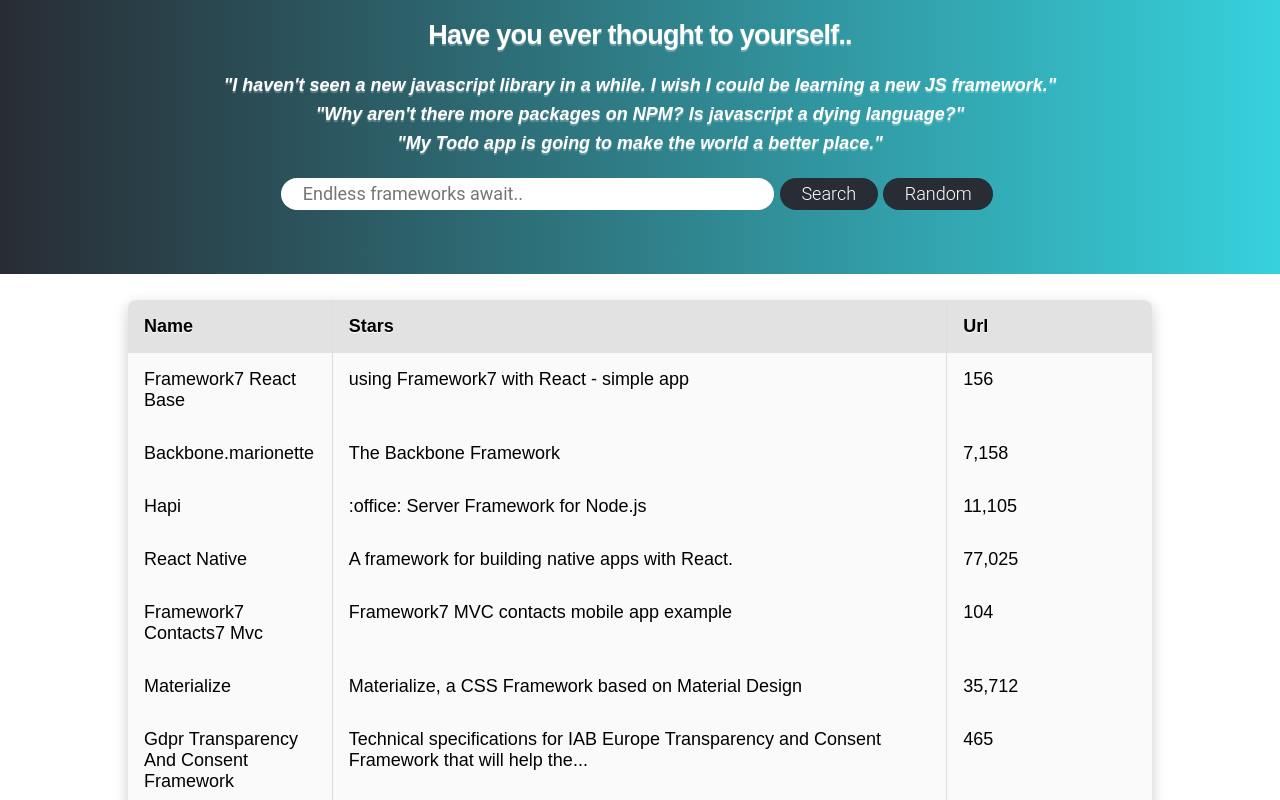
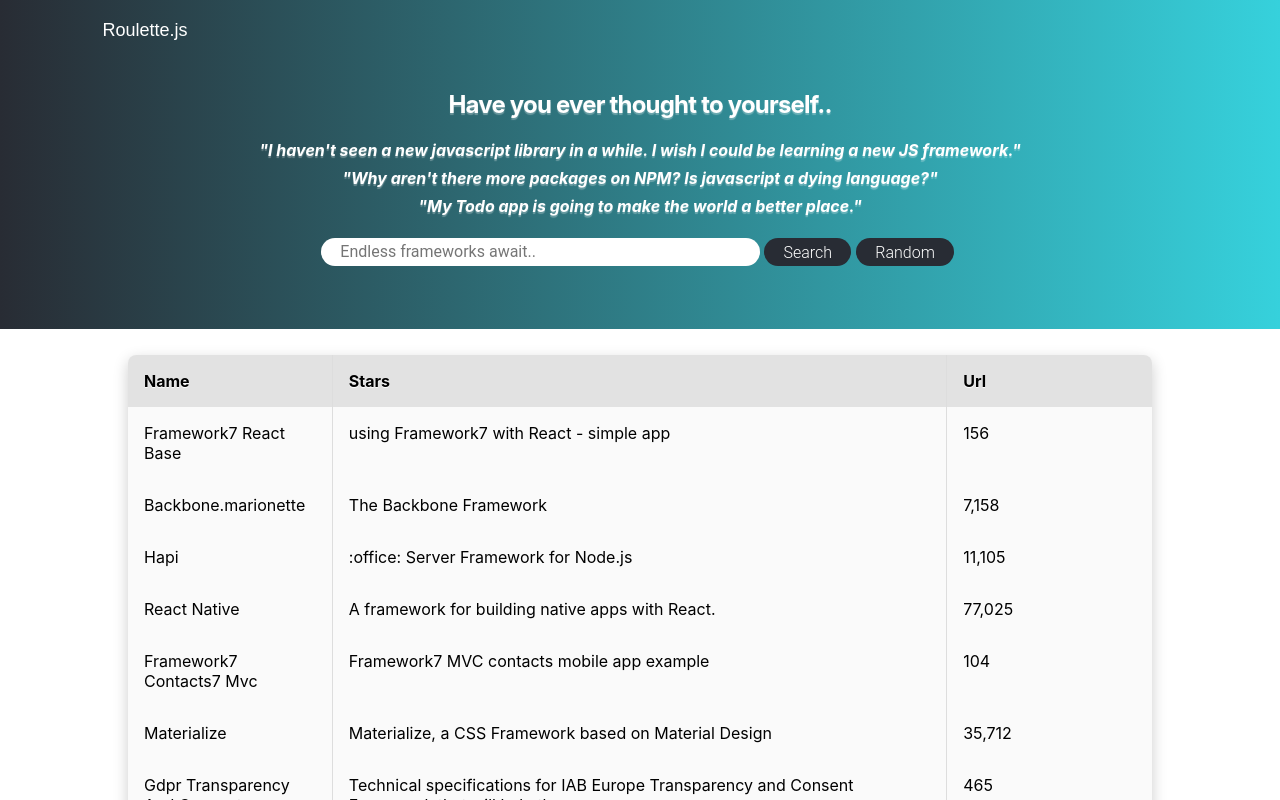
Before and after one commit to cnnrrss/roulettejs, a React (Create React App) app: page / in a window 1280 px wide. Shown: the top 800 px of the page. Built offline with nearby package versions, Linux system fonts and the light colour scheme.

Commit message:
chore: clean up component files

```diff
--- a/src/App.scss
+++ b/src/App.scss
@@ -1,10 +1,19 @@
-.App {
+.App .App-nav {
   font-family: sans-serif;
   font-size: 18px;
 
   @media screen and (max-width: 1000px) {
     // padding: 2vh;
   }
+}
+
+.App-nav {
+  text-align: left;
+  height: 70px;
+  padding-left: 8%;
+  margin: auto;
+  display: block;
+  color: #FFF;
 }
 
 h2 {
--- a/src/App.tsx
+++ b/src/App.tsx
@@ -1,6 +1,4 @@
 import React, { Component } from 'react';
-// import logo from './logo.svg';
-import logo from './logo.png';
 import { Form } from './components/Form';
 import { RepoTable } from './components/RepoTable';
 import './App.scss';
@@ -10,9 +8,9 @@
   render() {
     return (
       <div className="App">
-        {/* <div className="App-nav">
-        </div> */}
         <div className="App-header">
+          <div className="App-nav"> Roulette.js </div>
+
           <h2>Have you ever thought to yourself..</h2>
           <h4>
             <div>"I haven't seen a new javascript library in a while. I wish I could be learning a new JS framework."</div>
--- a/src/components/Form.tsx
+++ b/src/components/Form.tsx
@@ -1,12 +1,10 @@
 import React, { Component } from 'react';
 import { Input } from './Input';
 import { Button } from './Button';
-// import { RepoTable } from "./RepoTable";
 
 export class Form extends Component {
 
     submitForm = () => {
-        const endpoint = ``
     }
 
     render() {
--- a/src/components/RepoTable.tsx
+++ b/src/components/RepoTable.tsx
@@ -1,9 +1,8 @@
-import React, { Component, CSSProperties } from 'react';
+import React, { Component } from 'react';
 import { RepositoryEntity } from "../model/repository";
 import { RepoTableRow } from "./RepoTableRow";
+import { RepoTableHeader } from './RepoTableHeader';
 import { repositoryAPI } from '../api/repository';
-import { RepoTableHeader } from './RepoTableHeader';
-// import { RepoTableHeader } from "./RepoTableHeader"
 
 interface State {
     repositories: RepositoryEntity[];
```
Also changed, not shown: package.json (+5 -2 lines), src/components/RepoTableRow.tsx (+2 -6 lines).
